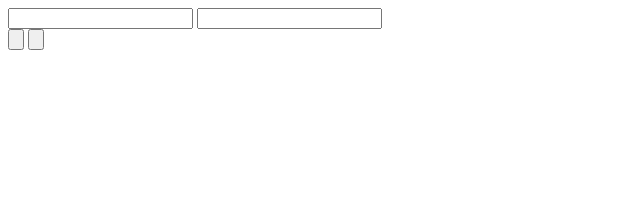
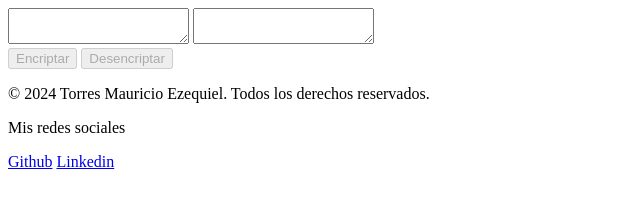
Before and after one commit to Mashuu573/encriptador-de-texto, a plain HTML site: page Index.html in a window 1280 px wide. Shown: the whole page, without its empty margins (0-640 px from the left). Drawn offline with Linux system fonts and the light colour scheme.

Commit message:
actualizacion de proyecto

```diff
--- a/Index.html
+++ b/Index.html
@@ -6,13 +6,24 @@
     <title>Encriptador</title>
 </head>
 <body>
+    <div class="entrada_y_salida_de_texto">
+        <textarea id="texto_entrada" required></textarea>
+        <textarea id="texto_salida" readonly></textarea>
+    </div>
+
+    <div class="Botones">
+        <input type="button" id="Encriptador" value="Encriptar" disabled>
+        <input type="button" id="Desencriptador" value="Desencriptar" disabled>
+    </div>
+
+<footer class="Copy_y_redes">
+    <p>&copy; 2024 Torres Mauricio Ezequiel. Todos los derechos reservados.</p>
+    <p>Mis redes sociales</p>
     <div>
-        <input type="text" id="entrada_de_texto">
-        <input type="text" readonly>
+        <a href="https://github.com/Mashuu573">Github</a>
+        <a href="www.linkedin.com/in/mauricio-torres-1a2314266">Linkedin</a>
     </div>
-    <div>
-        <input type="button">
-        <input type="button">
-    </div>
+</footer>
+
 </body>
 </html>
```
Also changed, not shown: style/Muñeco.png (renamed from style/Assets/Muñeco.png), 1 other file.
